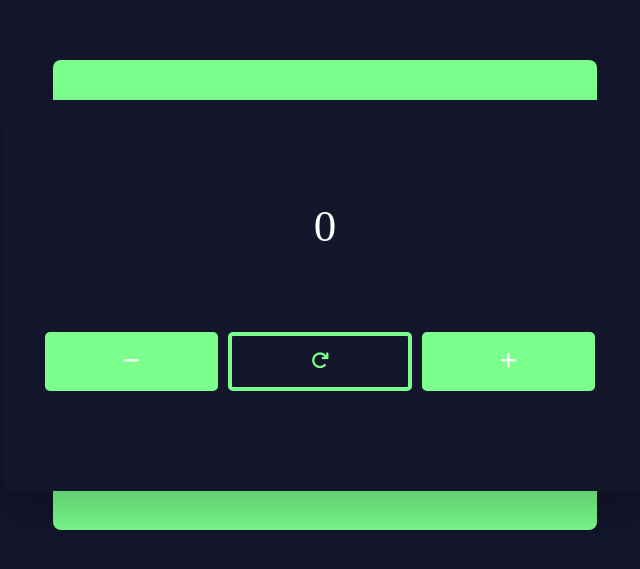
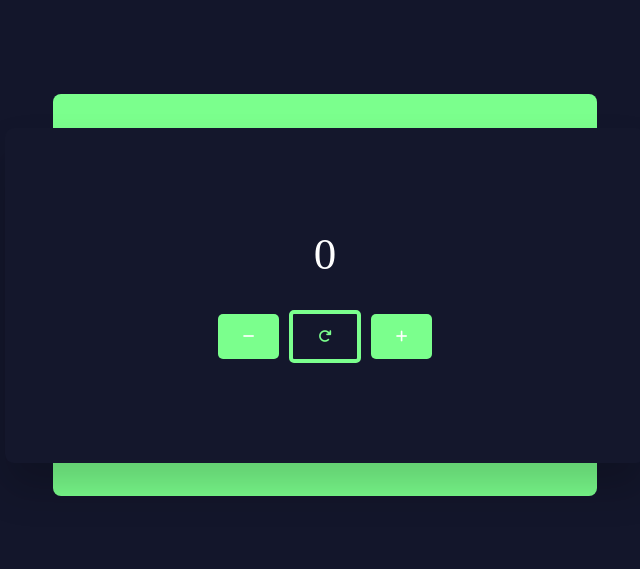
Before and after one commit to Girolamone/s2i-Counter-Project2, a plain HTML site: page index.html in a window 1280 px wide. Shown: the part 105-674 px from the top of the page, without its empty margins (315-955 px from the left). Drawn offline with Linux system fonts and the light colour scheme.

Commit message:
FN UPDATE

```diff
--- a/css/style.css
+++ b/css/style.css
@@ -3,6 +3,7 @@
   margin: 0;
   box-sizing: border-box;
 }
+
 body {
   height: 100vh;
   background-color: #13162b;
@@ -15,11 +16,8 @@
   text-align: center;
   font-size: 45px;
   color: white;
+  margin-bottom: 30px;
 }
-
-
-
-
 
 .button-container {
   position: relative;
@@ -28,6 +26,8 @@
   padding: 100px 40px;
   border-radius: 9px;
   box-shadow: 0 25px 40px rgba(0, 0, 0, 0.2);
+  text-align: center;
+
 }
 
 .button-container:after {
@@ -42,39 +42,29 @@
   border-radius: 8px;
 }
 
-
-
-.btns {
-    display: flex;
-    justify-content: space-between;
-    margin-top: 80px;
-  }
-  .btns button {
-    flex-grow: 1;
-    padding: 15px 0;
-    font-size: 18px;
+.custom-button {
+  background-color: #7bff8d;
+  color: #ffffff;
   border: none;
   outline: none;
   border-radius: 5px;
   cursor: pointer;
   margin-right: 10px;
+  padding: 15px 25px;
 }
 
-  .btns button:last-child {
+.custom-button:last-child {
   margin-right: 0;
 }
 
-
-
-  #increaseButton,
-  #decreaseButton {
-    background-color: #7bff8d;
-    color: #ffffff;
+.custom-button:hover {
+  background-color: #5cbf6f;
 }
 
-
+/* Stile specifico per il pulsante di reset */
 #resetButton {
   background-color: transparent;
   border: 4px solid #7bff8d;
   color: #7bff8d;
+  padding: 15px 25px; /* Aggiunto padding per una migliore estetica */
 }
--- a/index.html
+++ b/index.html
@@ -16,21 +16,13 @@
     <link rel="icon" type="image/png" sizes="32x32" href="/images/favicon-32x32.png">
     <link rel="icon" type="image/png" sizes="16x16" href="/images/favicon-16x16.png">
     <link rel="manifest" href="/images/site.webmanifest">
-
 </head>
 <body>
 <div class="button-container">
     <label id="countLbl">0</label>
-<div class="btns">
-    <button id="decreaseButton">
-        <i class="fas fa-minus"></i></button>
-    <button id="resetButton">
-        <i class="fas fa-redo"></i></button>
-    <button id="increaseButton">
-        <i class="fas fa-plus"></i></button>
-    <script src="/js/index.js"></script>
+    <div class="btns">
+        <script src="/js/index.js"></script>
+    </div>
 </div>
-</div>
-
 </body>
 </html>
--- a/js/index.js
+++ b/js/index.js
@@ -1,21 +1,27 @@
+const buttonContainer = document.querySelector('.button-container');
+const countLabel = document.getElementById("countLbl");
+
+
+function createButton(id, iconClass, onClickFunction, buttonClass) {
+    const button = document.createElement('button');
+    const icon = document.createElement('i');
+    icon.classList.add('fas', iconClass);
+    button.appendChild(icon);
+    button.id = id;
+    button.addEventListener('click', onClickFunction);
+    button.classList.add(buttonClass);
+    return button;
+}
+
+
+function updateCount(change) {
+    count += change;
+    countLabel.textContent = count;
+}
+
 let count = 0;
 
-const buttonContainer = document.querySelector('.button-container');
 
-buttonContainer.addEventListener('click', function(event) {
-    const clickedElement = event.target;
-
-    if (clickedElement.tagName === 'BUTTON' || clickedElement.tagName === 'I') {
-        const parentButton = clickedElement.tagName === 'BUTTON' ? clickedElement : clickedElement.parentElement;
-
-        if (parentButton.id === 'decreaseButton') {
-            count -= 1;
-        } else if (parentButton.id === 'resetButton') {
-            count = 0;
-        } else if (parentButton.id === 'increaseButton') {
-            count += 1;
-        }
-
-        document.getElementById("countLbl").innerHTML = count;
-    }
-});
+buttonContainer.appendChild(createButton('decreaseButton', 'fa-minus', () => updateCount(-1), 'custom-button'));
+buttonContainer.appendChild(createButton('resetButton', 'fa-redo', () => updateCount(-count), 'custom-button'));
+buttonContainer.appendChild(createButton('increaseButton', 'fa-plus', () => updateCount(1), 'custom-button'));
```
Lines whose indentation alone changed are shown as unchanged.
